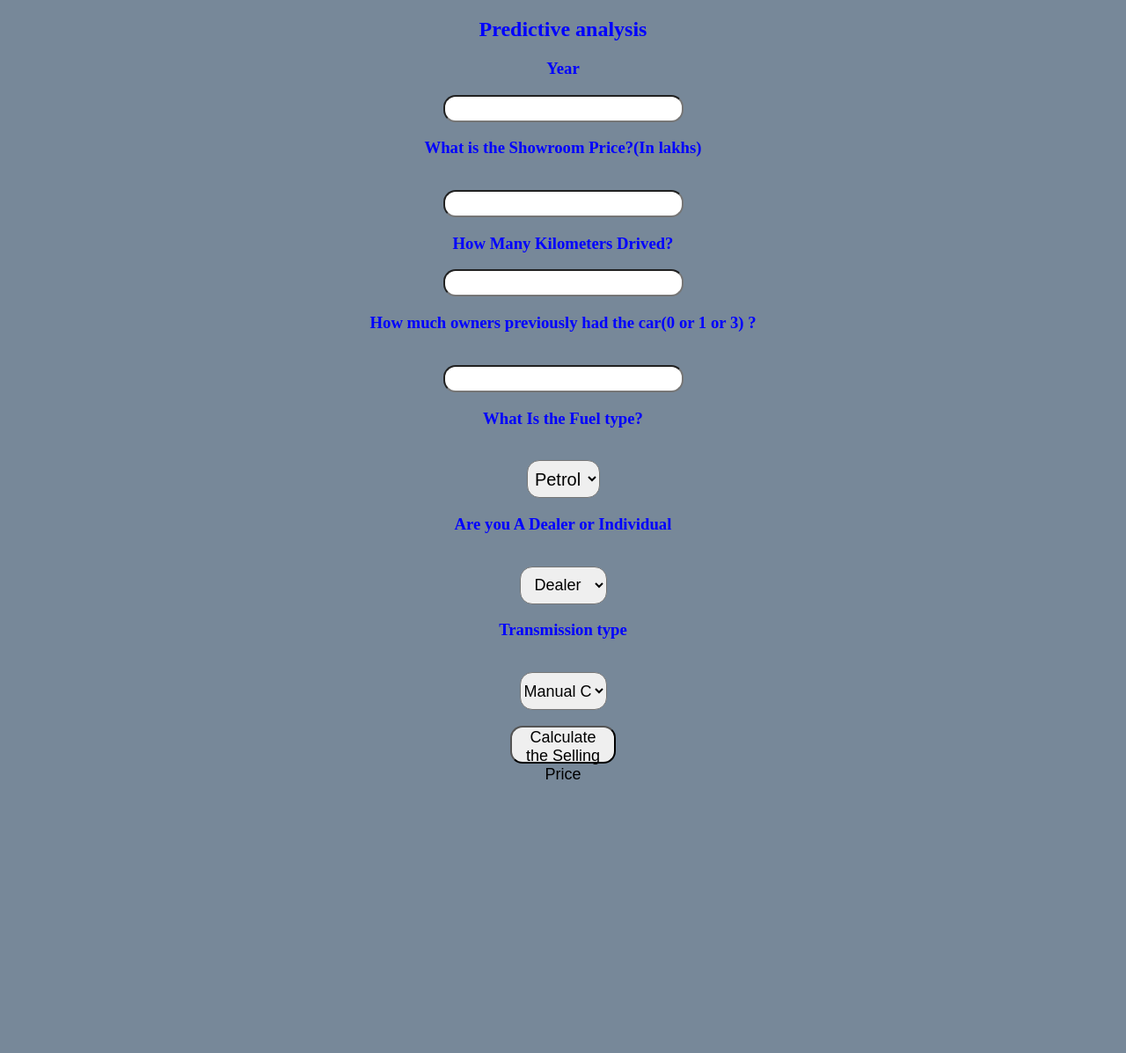
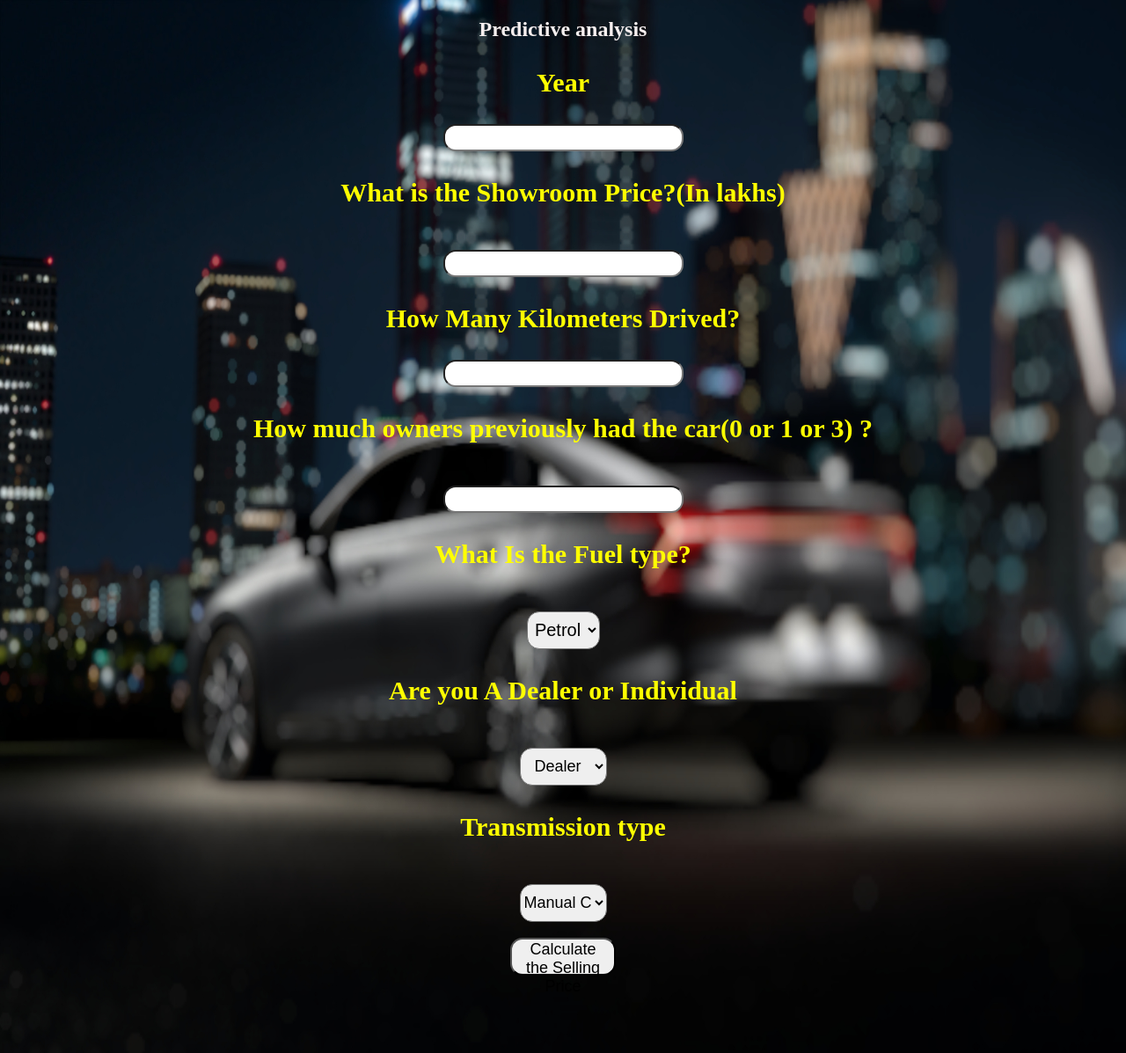
Before and after one commit to Agrim912/CarPricePrediction, a Flask app: page / in a window 1280 px wide. Shown: the whole page at 88% size. Before the commit the page ends 886 px from the top, so only its background shows below. Run offline with Flask 2, Linux system fonts and the light colour scheme; parts of the project's set-up code (start-up, migrations or seed data) failed here and were passed over.

Commit message:
Background Image added

```diff
--- a/templates/index.html
+++ b/templates/index.html
@@ -8,10 +8,11 @@
 </head>
 
 <body>
+    <div style="color:blue">
 
-    <div style="color:blue">
         <form action="{{ url_for('predict')}}" method="post">
-            <h2>Predictive analysis</h2>
+
+            <h2 style="font-size: 70pxpx;color: rgb(246, 239, 239);">Predictive analysis</h2>
             <h3>Year</h3>
             <input id="first" name="Year" type="number ">
             <h3>What is the Showroom Price?(In lakhs)</h3><br><input id="second" name="Present_Price" required="required">
@@ -47,12 +48,52 @@
 
 
     <style>
+        * {
+      -webkit-transition: all .5s;
+      -webkit-animation-name: myfading;
+      -webkit-animation-duration: 1s;
+
+
+        }
+
+        @-webkit-keyframes myfading {
+            from {
+                    opacity: 0;
+                    -webkit-transition: opacity;
+                    -webkit-filter: blur(5px); /* Safari 6.0 - 9.0 */
+                    filter: blur(5px);
+                    animation-name: floating;
+    animation-duration: 3s;
+    animation-iteration-count: infinite;
+    animation-timing-function: ease-in-out;
+            }
+            to {
+                    opacity: 1;
+            }
+        }
+        h3{
+            font-size: 30px;
+            color:yellow;
+        }
         body {
-            background-color: lightslategray;
+            background-image: url("{{url_for('static', filename='background.jpg')}}") ;
+            /* background-color: lightslategray; */
             text-align: center;
             padding: 0px;
+            background-repeat: no-repeat;
+            background-size: 100% 100%;
+            /* background: rgba(76, 175, 80, 0.3); */
+            /* filter: blur(8px); */
         }
+        /* form{
+            border: 12px solid black;
+            border-radius: 22%;
+            background-color: lightslategray;
+            opacity: 0.3;
+            /* height: fit-content;
+            width: fit-content; */
 
+        } */
         #research {
             font-size: 18px;
             width: 100px;
```
Also changed, not shown: static/background.jpg (added).
